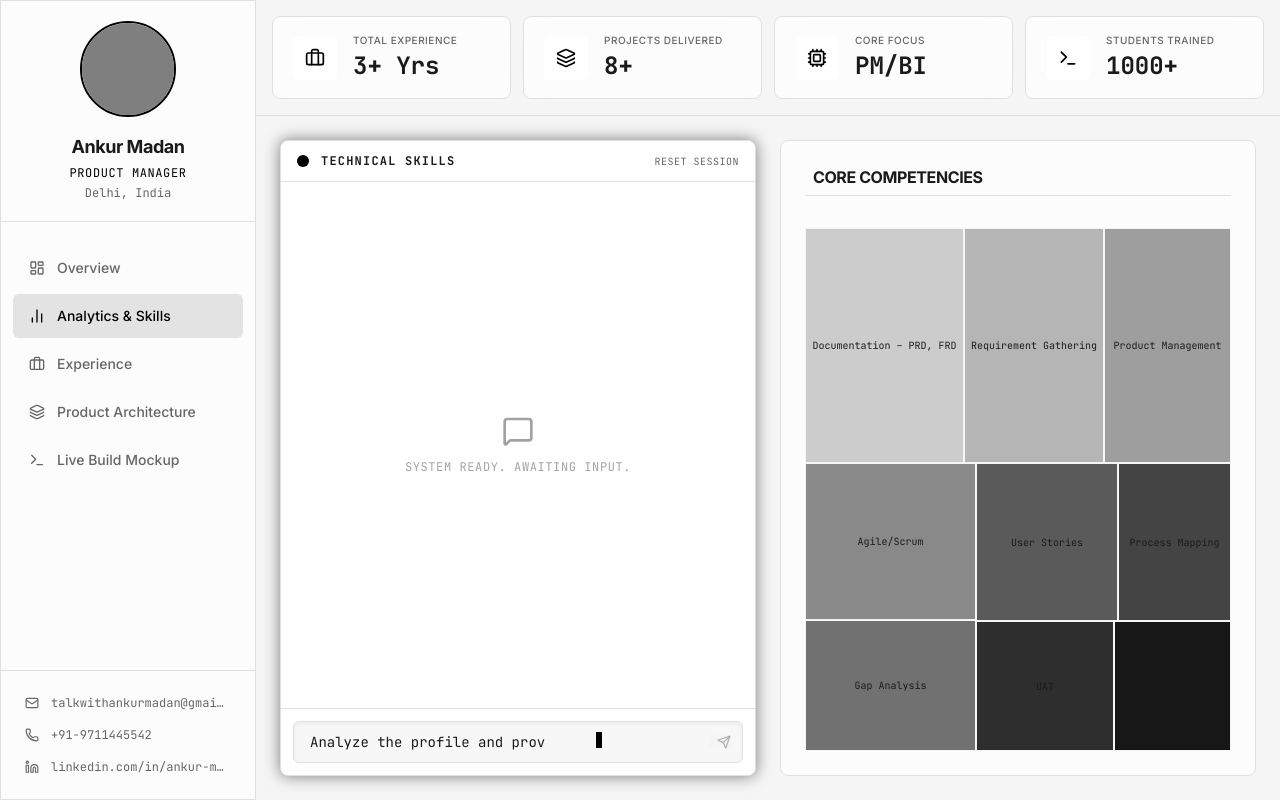
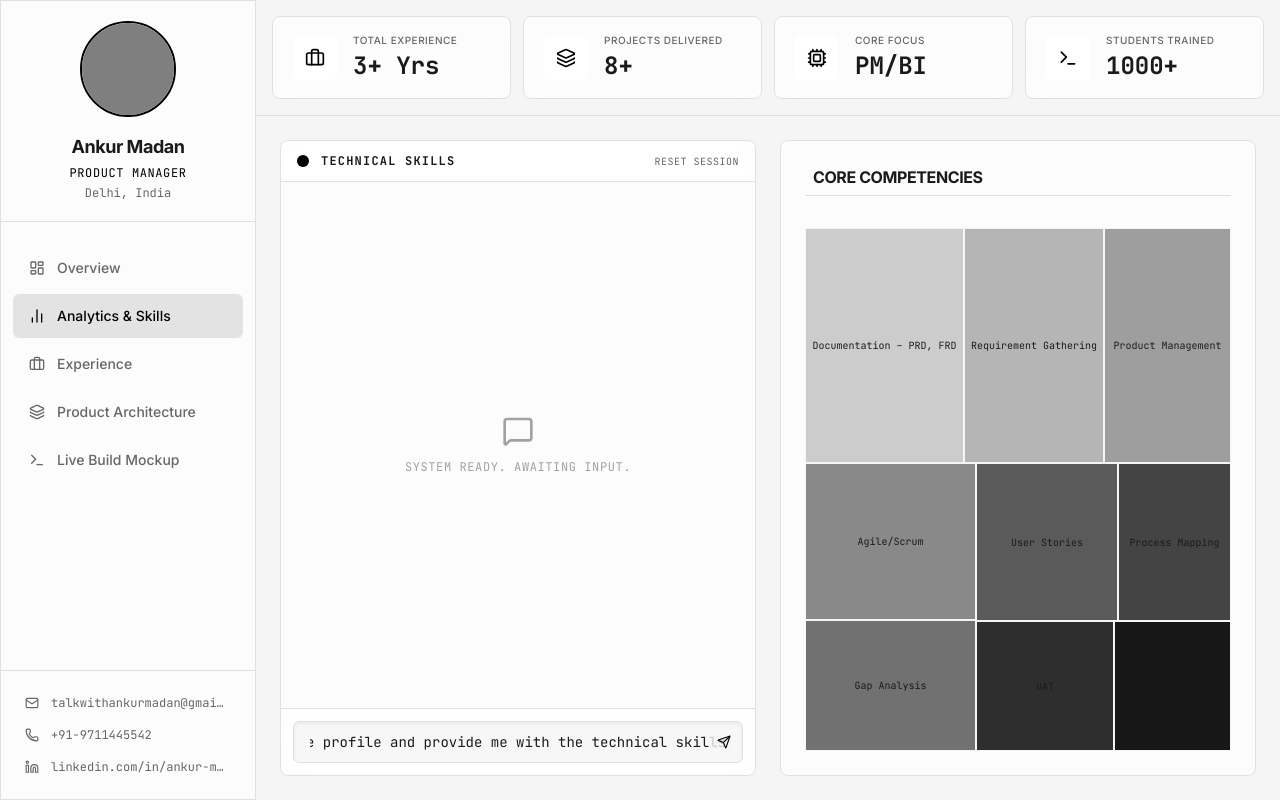
Before and after one commit to ankur-the-analyst/Webpage-Techsite-, a React (Vite) app: page / in a window 1280 px wide. Both pictures are taken after a click on the button "Analytics & Skills". Built offline with nearby package versions, Linux system fonts and the light colour scheme; grey boxes are pictures that could not be loaded.

Commit message:
feat: Improve resume display and typing animation
Update company names to explicitly denote contract roles and refine the text typing animation for a smoother user experience.

```diff
--- a/src/App.tsx
+++ b/src/App.tsx
@@ -119,7 +119,7 @@ const experienceData = [
   },
   {
     id: 3,
-    company: 'E-Solutions International',
+    company: 'E-Solutions International (Contract)',
     role: 'Software Project Manager (Contract)',
     focus: 'Scrum calls, timeline management, Agile with Azure DevOps',
     status: 'Deployed',
@@ -143,7 +143,7 @@ const experienceData = [
   },
   {
     id: 5,
-    company: '360 Degree Cloud',
+    company: '360 Degree Cloud (Contract)',
     role: 'Consultant',
     focus: 'Salesforce org admin, data cleaning, ETL, automated workflows',
     status: 'Archived',
@@ -401,33 +401,37 @@ const AnalyticsWidget = () => {
       const timer = setTimeout(() => setStep(1), 800);
       return () => clearTimeout(timer);
     } else if (step === 1) {
-      let i = 0;
+      const words = userMessage.split(' ');
+      let wordIndex = 0;
       const interval = setInterval(() => {
-        setInputText(userMessage.slice(0, i + 1));
-        i++;
-        if (i > userMessage.length) {
+        const currentText = words.slice(0, wordIndex + 1).join(' ');
+        setInputText(currentText);
+        wordIndex++;
+        if (wordIndex >= words.length) {
           clearInterval(interval);
           setTimeout(() => {
             setUserText(userMessage);
             setInputText('');
             setStep(2);
-          }, 400);
+          }, 800);
         }
-      }, 70);
+      }, 180);
       return () => clearInterval(interval);
     } else if (step === 2) {
       const timer = setTimeout(() => setStep(3), 1500);
       return () => clearTimeout(timer);
     } else if (step === 3) {
-      let i = 0;
+      const words = aiMessage.split(' ');
+      let wordIndex = 0;
       const interval = setInterval(() => {
-        setAiText(aiMessage.slice(0, i + 1));
-        i++;
-        if (i > aiMessage.length) {
+        const currentText = words.slice(0, wordIndex + 1).join(' ');
+        setAiText(currentText);
+        wordIndex++;
+        if (wordIndex >= words.length) {
           clearInterval(interval);
           setTimeout(() => setStep(4), 600);
         }
-      }, 20);
+      }, 100);
       return () => clearInterval(interval);
     }
   }, [step]);
@@ -435,8 +439,8 @@ const AnalyticsWidget = () => {
   return (
     <div className="grid grid-cols-1 lg:grid-cols-2 gap-6 flex-1 min-h-0">
       <motion.div
-        initial={{ opacity: 0, scale: 0.95 }} animate={{ opacity: 1, scale: 1 }} transition={{ duration: 0.5 }}
-        className="flex flex-col bg-cyber-panel border border-cyber-border rounded-lg overflow-hidden relative shadow-[0_0_15px_rgba(0,0,0,0.5)] h-full"
+        initial={{ opacity: 0 }} animate={{ opacity: 1 }} transition={{ duration: 0.5 }}
+        className="flex flex-col glass-panel rounded-lg overflow-hidden relative h-full"
       >
         {/* Chat Header */}
         <div className="flex items-center justify-between px-4 py-3 border-b border-cyber-border bg-cyber-panel/40 backdrop-blur-sm z-10">
@@ -518,8 +522,8 @@ const AnalyticsWidget = () => {
                           return (
                             <motion.div
                               key={skill.subject}
-                              initial={{ opacity: 0, scale: 0.5, y: 15 }}
-                              animate={{ opacity, scale: 1, y: 0 }}
+                              initial={{ opacity: 0, y: 15 }}
+                              animate={{ opacity, y: 0 }}
                               whileHover={{ scale: 1.1, opacity: 1, textShadow: isTopSkill ? "0px 0px 12px rgba(255,255,255,0.8)" : "0px 0px 8px var(--color-cyber-accent)", zIndex: 10 }}
                               transition={{
                                 type: "spring", stiffness: 200, damping: 15, delay: idx * 0.05
@@ -555,10 +559,15 @@ const AnalyticsWidget = () => {
                 }
               }}
             />
-            {step === 1 && inputText.length < userMessage.length && (
-              <span className="absolute left-4 top-1/2 -translate-y-1/2" style={{ marginLeft: `${inputText.length}ch` }}>
-                <span className="inline-block w-1.5 h-4 bg-cyber-accent animate-pulse ml-1"></span>
-              </span>
+            {step === 1 && (
+              <div className="absolute left-4 top-1/2 -translate-y-1/2 pointer-events-none flex items-center">
+                <span className="text-sm font-mono text-transparent whitespace-pre select-none" aria-hidden="true">
+                  {inputText}
+                </span>
+                {inputText.length < userMessage.length && (
+                  <span className="inline-block w-1.5 h-4 bg-cyber-accent animate-pulse ml-0.5"></span>
+                )}
+              </div>
             )}
             <div className="absolute right-3 text-cyber-muted bg-cyber-bg/80 pl-2">
               <Send size={14} className={step === 1 && inputText.length === userMessage.length ? "text-cyber-accent" : "opacity-50"} />
```
